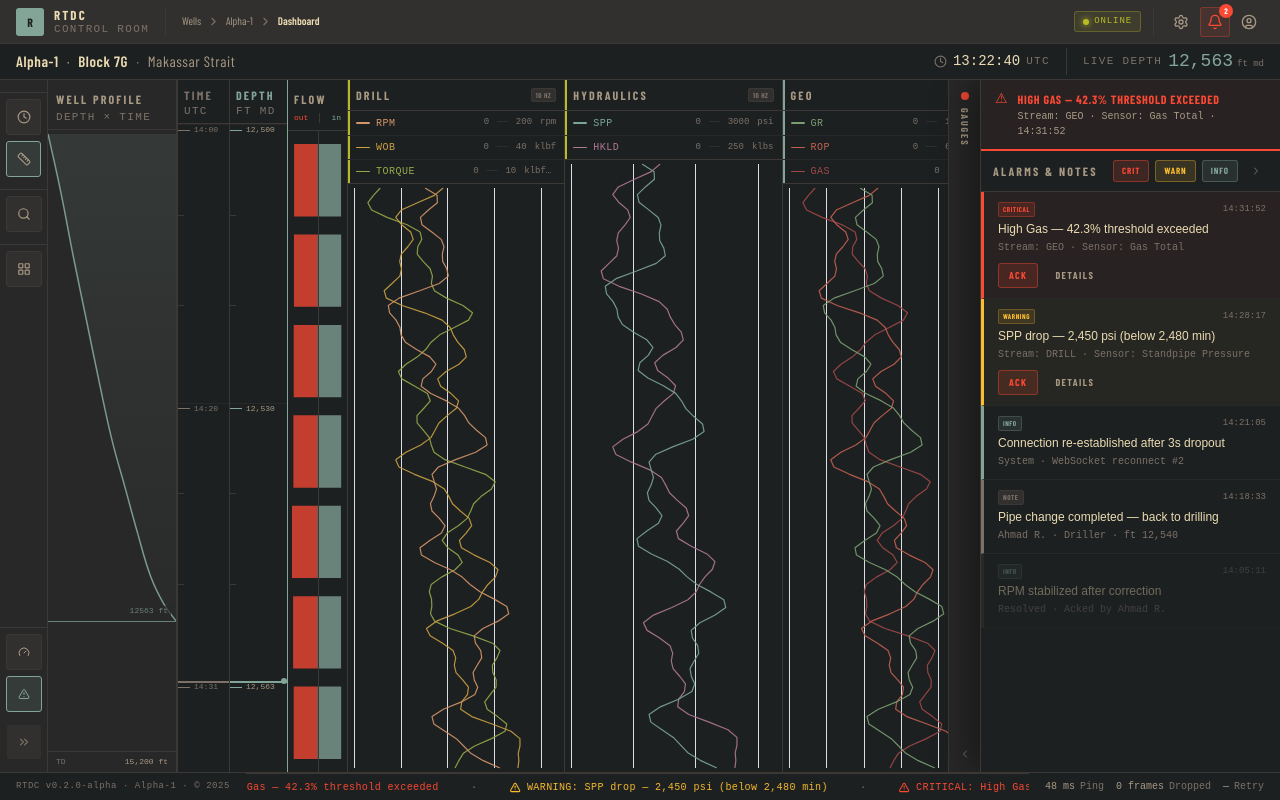
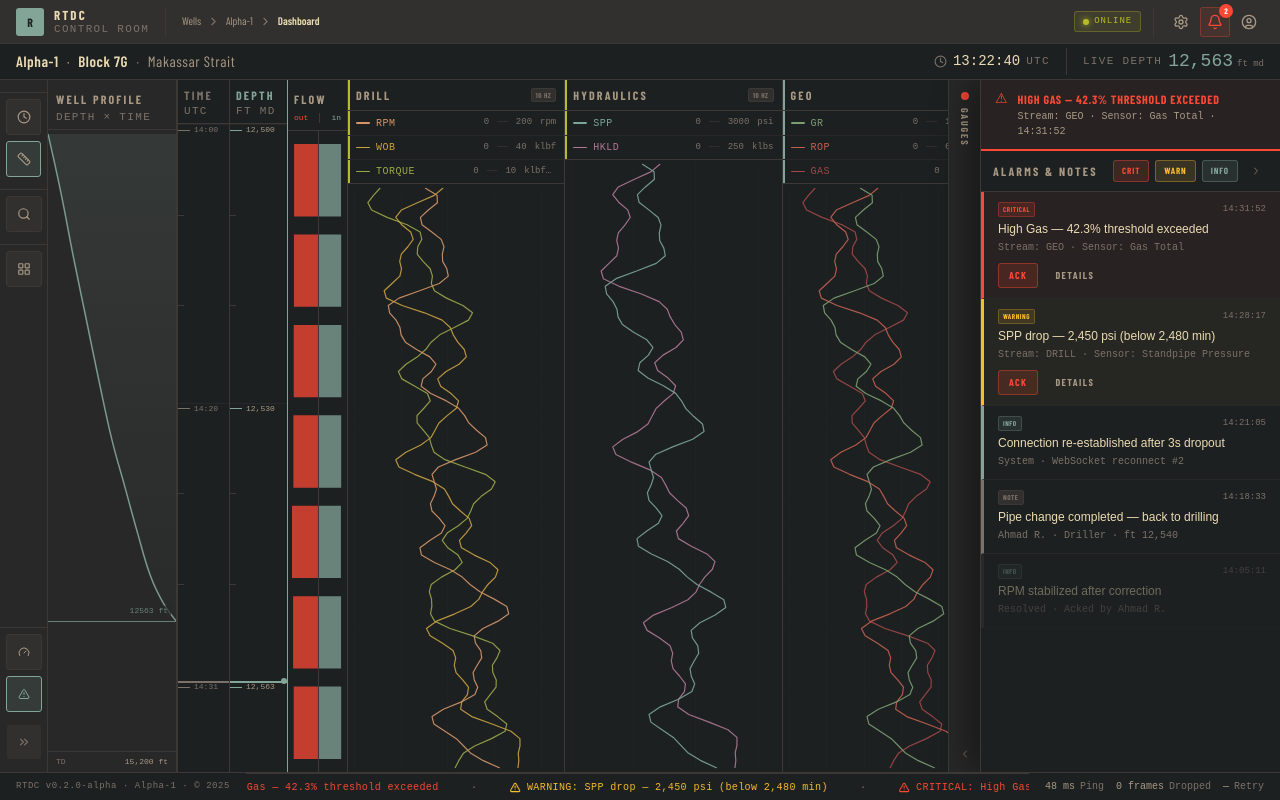
Before and after one commit to raisal21/realtime-monitoring, a React (Vite) app: page /dashboard in a window 1280 px wide. Built offline with nearby package versions, Linux system fonts and the light colour scheme; the HTML template or start-up script is replaced by a standard one; a web font is replaced by a local one.

Commit message:
chore: fix some z index problem

```diff
--- a/src/components/dashboard/chart/FlowRuler.tsx
+++ b/src/components/dashboard/chart/FlowRuler.tsx
@@ -25,7 +25,7 @@ export function FlowRuler() {
         value: -d.flowOut,
         itemStyle: {
           color: isKick
-            ? { type: "linear", x: 1, y: 0, x2: 0, y2: 0,
+            ? { type: "linear" as const, x: 1, y: 0, x2: 0, y2: 0,
                 colorStops: [
                   { offset: 0, color: c.critical },
                   { offset: 1, color: c.warning },
@@ -45,7 +45,7 @@ export function FlowRuler() {
         value: d.flowIn,
         itemStyle: {
           color: isKick
-            ? { type: "linear", x: 0, y: 0, x2: 1, y2: 0,
+            ? { type: "linear" as const, x: 0, y: 0, x2: 1, y2: 0,
                 colorStops: [
                   { offset: 0, color: c.info },
                   { offset: 1, color: c.accent },
--- a/src/components/dashboard/chart/LogTrack.tsx
+++ b/src/components/dashboard/chart/LogTrack.tsx
@@ -133,7 +133,10 @@ export function LogTrack({ trackId, title, hz, stream }: LogTrackProps) {
           axisLine: { show: false },
           axisTick: { show: false },
           axisLabel: { show: false },
-          splitLine: { show: idx === 0 },
+          splitLine: {
+            show: idx === 0,
+            lineStyle: { color: c.borderSubtle, width: 0.5, type: "dashed" as const },
+          },
           splitNumber: 4,
         }))
       : [{ type: "value" as const, show: false, min: 0, max: 1 }];
--- a/src/components/dashboard/modals/AckModal.tsx
+++ b/src/components/dashboard/modals/AckModal.tsx
@@ -15,7 +15,7 @@ export function AckModal() {
 
   return (
     <div
-      className="fixed inset-0 z-60 flex items-center justify-center bg-black/60 backdrop-blur-[3px]"
+      className="fixed inset-0 z-[250] flex items-center justify-center bg-black/60 backdrop-blur-[3px]"
       onClick={() => dispatch({ type: "CLOSE_ACK_MODAL" })}
     >
       <Surface
--- a/src/components/popover.tsx
+++ b/src/components/popover.tsx
@@ -40,10 +40,10 @@ export const PopoverContent = ({
   ...props
 }: PopoverContentProps) => (
   <BasePopover.Portal>
-    <BasePopover.Positioner sideOffset={sideOffset} align={align} side={side}>
+    <BasePopover.Positioner sideOffset={sideOffset} align={align} side={side} className="z-[200]">
       <BasePopover.Popup
         className={cn(
-          "z-[200] outline-none",
+          "relative outline-none",
           "bg-(--theme-elevated) border border-(--theme-border)",
           "rounded-(--radius-panel)",
           "shadow-[0_12px_40px_rgba(0,0,0,0.6),0_0_0_1px_rgba(0,0,0,0.4)]",
--- a/src/components/select.tsx
+++ b/src/components/select.tsx
@@ -54,14 +54,14 @@ export const PresetSelect = ({
     </BaseSelect.Trigger>
 
     <BaseSelect.Portal>
-      <BaseSelect.Positioner sideOffset={4} align="start">
+      <BaseSelect.Positioner sideOffset={4} align="start" className="z-[200]">
         <BaseSelect.Popup
           className={cn(
             "min-w-(--anchor-width)",
             "bg-(--theme-elevated) border border-(--theme-border)",
             "rounded-(--radius-panel)",
             "shadow-[0_8px_32px_rgba(0,0,0,0.6)]",
-            "py-1 z-50",
+            "py-1 relative",
             "data-starting-style:opacity-0 data-starting-style:scale-[0.96]",
             "transition-[opacity,scale] duration-150 origin-top",
           )}
```
